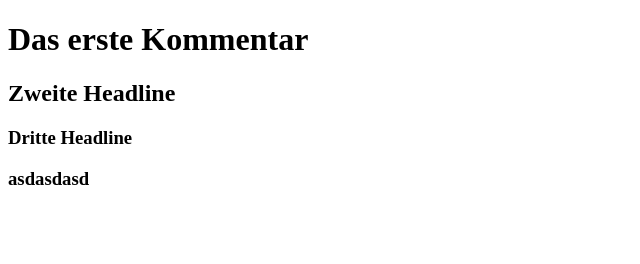
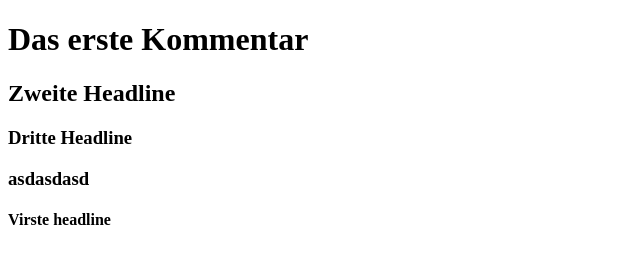
Before and after one commit to pin87/erste_demo, a plain HTML site: page index.html in a window 1280 px wide. Shown: the whole page, without its empty margins (0-640 px from the left). Drawn offline with Linux system fonts and the light colour scheme.

Commit message:
Vierte headline

```diff
--- a/index.html
+++ b/index.html
@@ -11,5 +11,6 @@
     <h2>Zweite Headline</h2>
     <h3>Dritte Headline</h3>
     <h3>asdasdasd</h3>
+    <h4>Virste headline</h4>
 </body>
 </html>
```
